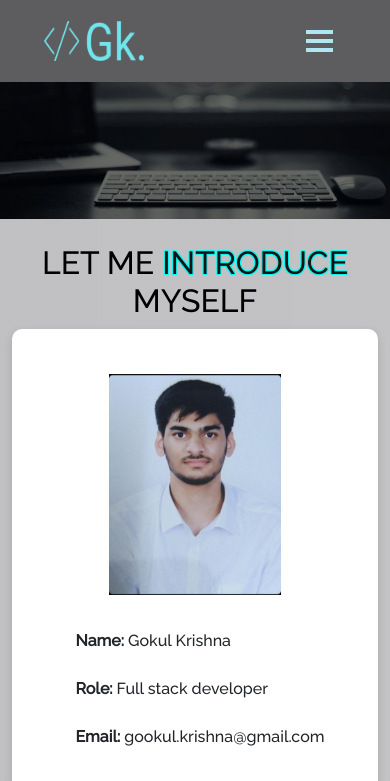
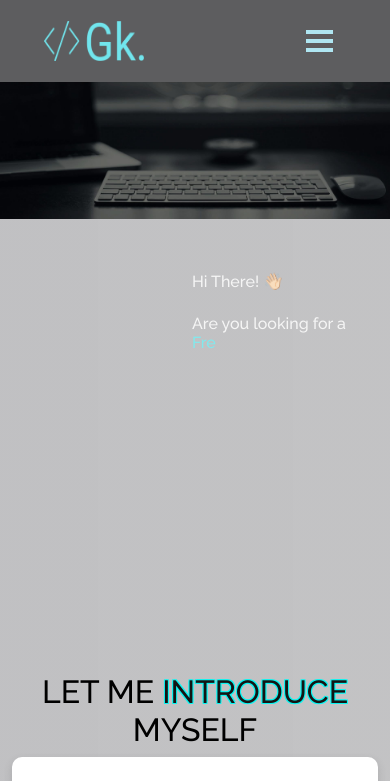
Before and after one commit to gokul-24/Portfolio-master, a React (Create React App) app: page / in a window 390 px wide. Shown: the top 781 px of the page. Built offline with nearby package versions, Linux system fonts and the light colour scheme.

Commit message:
Update style.css

```diff
--- a/src/style.css
+++ b/src/style.css
@@ -311,8 +311,7 @@ button:focus {
     display: none !important;
   }
   .home-section{
-    padding-top: 20px !important;
-    background-image: url(./Assets/home.jpg);
+    background-image: url(./Assets/home2.jpg);
     background-size: contain;
     background-repeat: no-repeat;
   }
@@ -320,12 +319,11 @@ button:focus {
   .heading {
     font-size: 1em !important;
     padding-left: 180px !important;
-    margin-top: -150px;
   }
 
   .heading-name {
     font-size:1em !important;
-    padding-left: 250px !important;
+    padding-left: 180px !important;
   }
 }
 
@@ -337,11 +335,6 @@ button:focus {
   padding-top: 70px !important;
 }
 
-@media(max-width: 767px){
-  .home-about-section{
-    margin-top: -200px !important;
-  }
-}
 /* -------------------------end custom-----------------------------------------*/
 
 /* --------------------------------------------- skills ---------------------------------------*/
```
